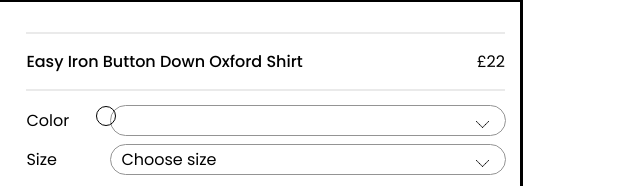
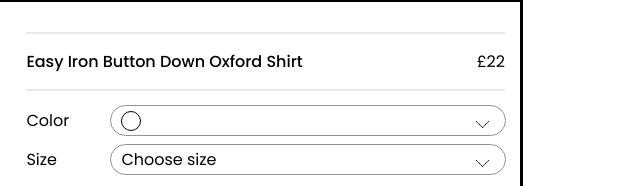
Before and after one commit to PrenticeCo/Next.com-, a plain HTML site: page T82327.html in a window 1280 px wide. Shown: the part 321-507 px from the top of the page, 629-1269 px from the left. Drawn offline with Linux system fonts and the light colour scheme; no server answers.

Commit message:
adjusted pad so color div fits in select element

```diff
--- a/sass/layout/_T82327.scss
+++ b/sass/layout/_T82327.scss
@@ -54,7 +54,7 @@
       align-items: center;
       flex-grow: 1;
       border-radius: 32px;
-      padding: 6px 10px 6px 10px;
+      padding: 6px 10px 6px 40px;
       outline: solid 1px #949494;
 
       &:hover {
@@ -67,7 +67,8 @@
         border-radius: 50%;
         border: solid 1px;
         position: absolute;
-        left: 70px;
+        left: 95px;
+        top: 5px;
       }
 
       &__container {
```
Also changed, not shown: css/main.css, 1 other file.
